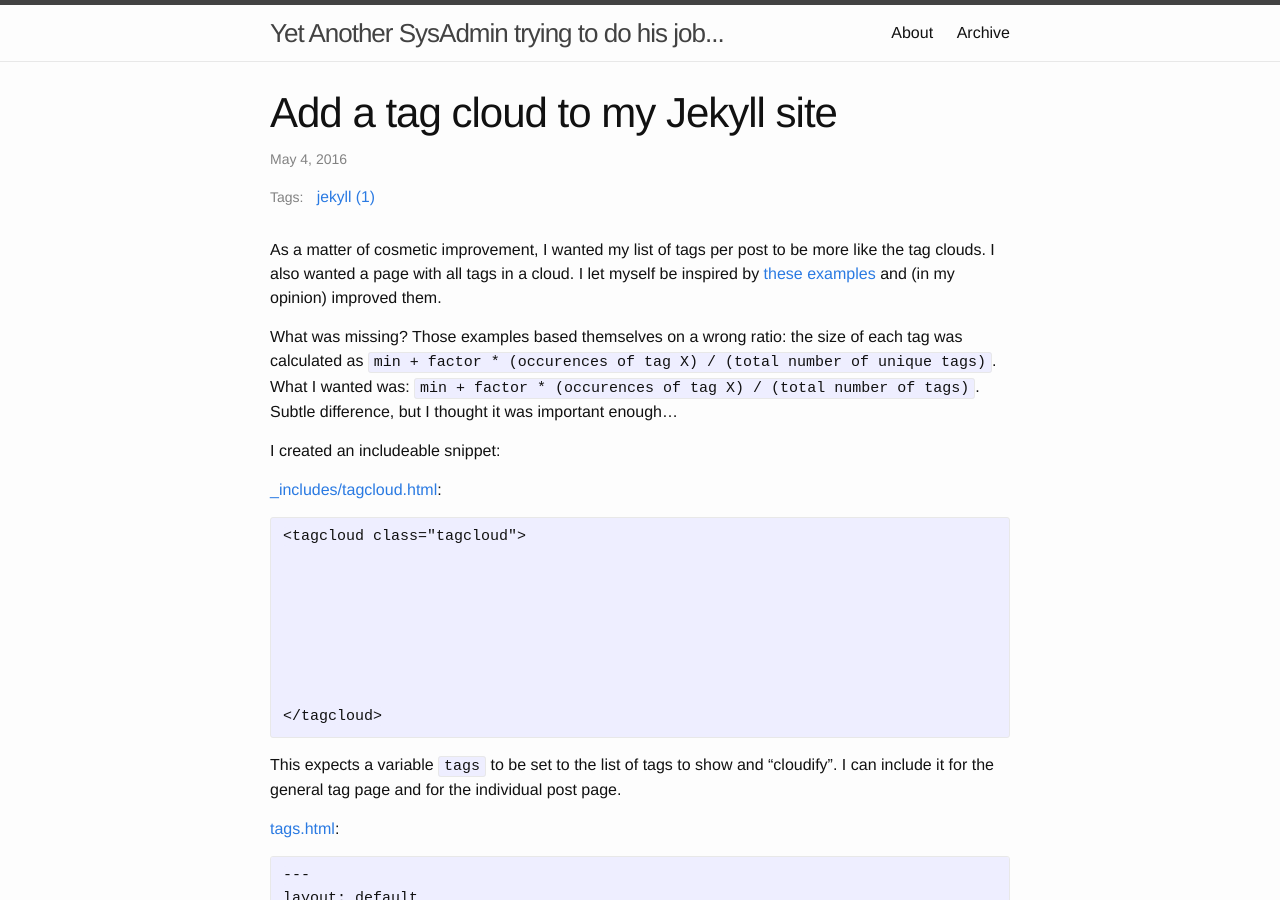
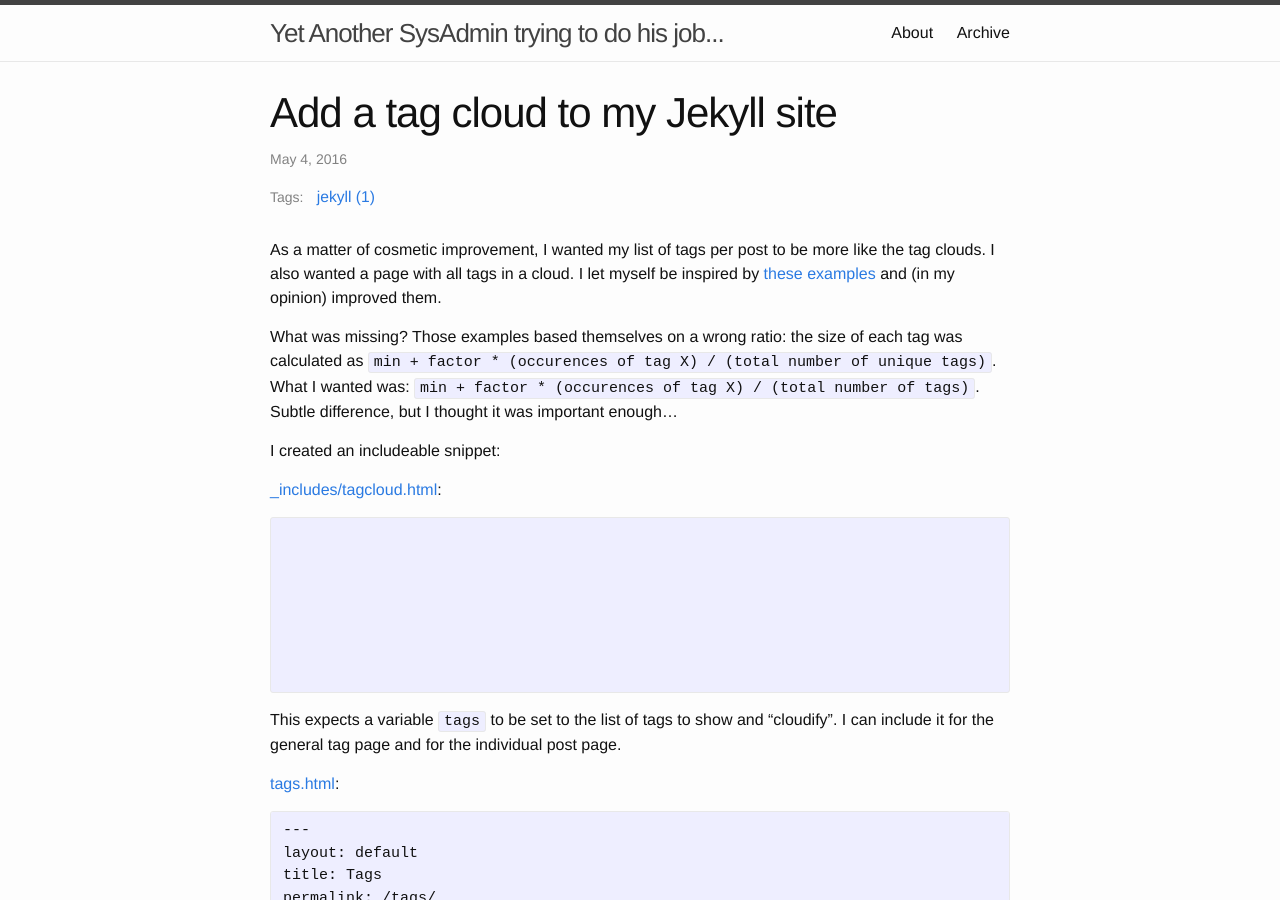
Before and after one commit to jovandeginste/jovandeginste.github.io, a Jekyll site: the page built from _posts/2016-05-04-add-a-tag-cloud-to-my-jekyll-site.md, in a window 1280 px wide and 900 px high. Built offline with Jekyll 4.4.1, drawn with Linux system fonts in a browser that asks for light colours; nearby versions of some CDN libraries; comment, search, counter and statistics services are not loaded.

Commit message:
Full post

````diff
--- a/_posts/2016-05-04-add-a-tag-cloud-to-my-jekyll-site.md
+++ b/_posts/2016-05-04-add-a-tag-cloud-to-my-jekyll-site.md
@@ -16,7 +16,6 @@
 [_includes/tagcloud.html](https://github.com/jovandeginste/jovandeginste.github.io/blob/master/_includes/tagcloud.html):
 
 ```jekyll
-<tagcloud class="tagcloud">
 {% capture site_tags %}{% for tag in site.tags %}{{ tag | first }}{% unless forloop.last %},{% endunless %}{% endfor %}{% endcapture %}
 {% assign site_tags = site_tags | split: ',' %}
 
@@ -32,7 +31,6 @@
 	</a>
 </span>
 {% endfor %}
-</tagcloud>
 ```
 
 This expects a variable ```tags``` to be set to the list of tags to show and "cloudify". I can include it for the general tag page and for the individual post page.
@@ -77,5 +76,7 @@
 	<div class="post-content" itemprop="articleBody">
 		{{ content }}
 	</div>
+
+	{% include disqus.html %}
 </article>
 ```
````
Also changed, not shown: other parts of _posts/2016-05-04-add-a-tag-cloud-to-my-jekyll-site.md (+2 -1 lines).
